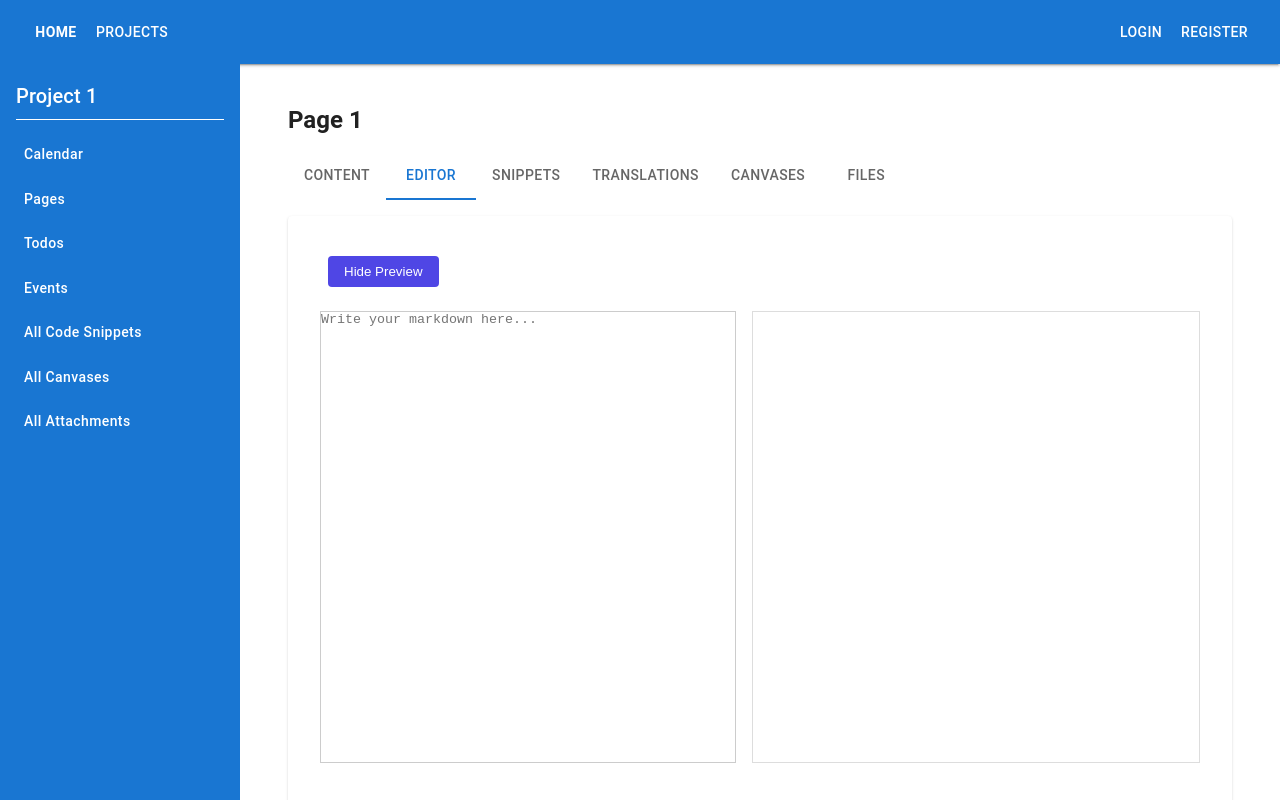
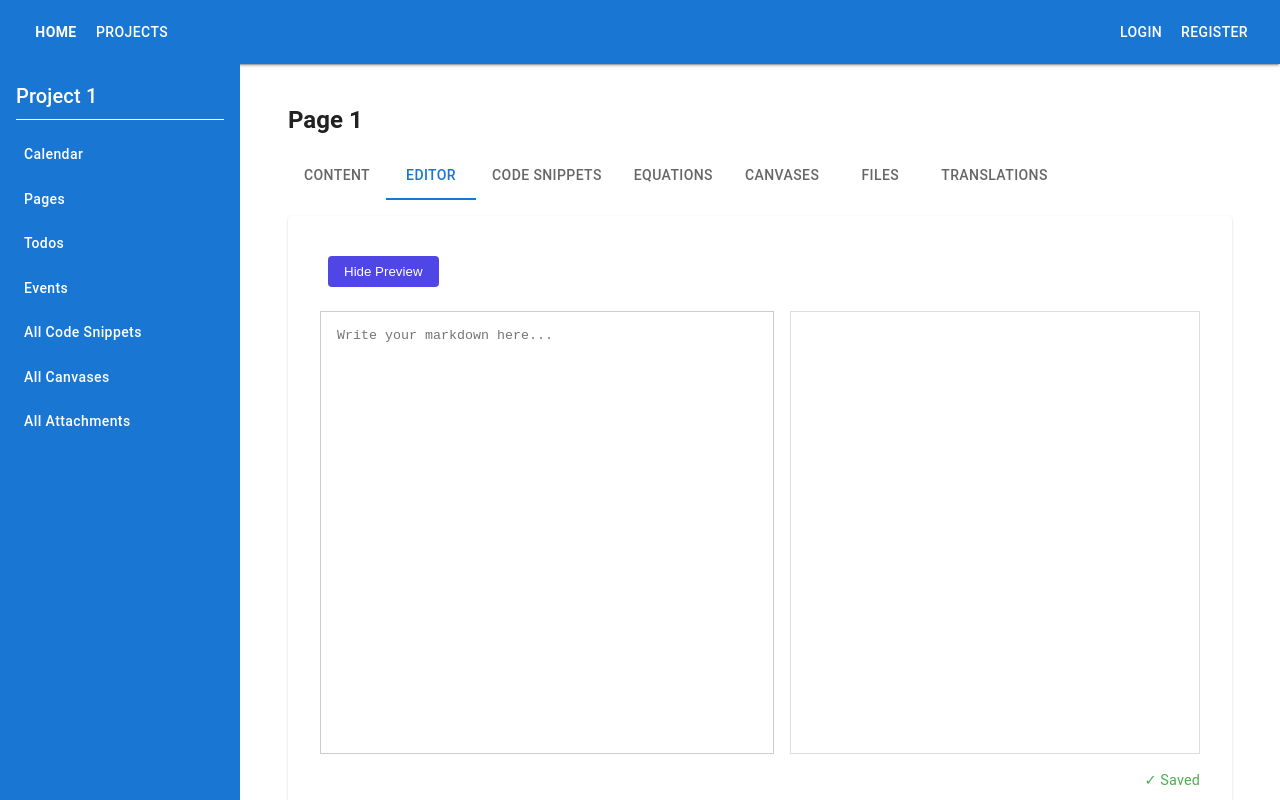
Before and after one commit to Maple-Lazuli/one-place-v3, a React (Vite) app in the folder ui/: page /projects/project/1/pages/page/1/editor in a window 1280 px wide. Both pictures are taken after a click on the button "Show Preview". Built offline with nearby package versions, Linux system fonts and the light colour scheme; no server answers.

Commit message:
page content and editor now are working

```diff
--- a/ui/src/components/projects/project/pages/Page.jsx
+++ b/ui/src/components/projects/project/pages/Page.jsx
@@ -1,14 +1,7 @@
 import { useParams, Outlet, useLocation, useNavigate } from 'react-router-dom'
-import {
-  Typography,
-  Container,
-  Paper,
-  Tabs,
-  Tab,
-  Box
-} from '@mui/material'
+import { Typography, Container, Paper, Tabs, Tab, Box } from '@mui/material'
 
-export default function Page() {
+export default function Page () {
   const { project_id, page_id } = useParams()
   const location = useLocation()
   const navigate = useNavigate()
@@ -16,19 +9,24 @@ export default function Page() {
   const navLinks = [
     { label: 'Content', path: '' },
     { label: 'Editor', path: 'editor' },
-    { label: 'Snippets', path: 'snippets' },
-    { label: 'Translations', path: 'translations' },
+    { label: 'Code Snippets', path: 'snippets' },
+    { label: 'Equations', path: 'equations' },
     { label: 'Canvases', path: 'canvases' },
-    { label: 'Files', path: 'files' }
+    { label: 'Files', path: 'files' },
+    { label: 'Translations', path: 'translations' }
   ]
 
   const currentPathSegment = location.pathname.split('/').pop()
-  const currentTabIndex = navLinks.findIndex(link => link.path === currentPathSegment)
+  const currentTabIndex = navLinks.findIndex(
+    link => link.path === currentPathSegment
+  )
   const tabIndex = currentTabIndex === -1 ? 0 : currentTabIndex
 
   const handleChange = (event, newValue) => {
     const selectedPath = navLinks[newValue].path
-    navigate(`/projects/project/${project_id}/pages/page/${page_id}/${selectedPath}`)
+    navigate(
+      `/projects/project/${project_id}/pages/page/${page_id}/${selectedPath}`
+    )
   }
 
   return (
@@ -41,18 +39,18 @@ export default function Page() {
         p: 2
       }}
     >
-      <Typography variant="h5" fontWeight="bold" sx={{ mb: 2, flexShrink: 0 }}>
+      <Typography variant='h5' fontWeight='bold' sx={{ mb: 2, flexShrink: 0 }}>
         Page {page_id}
       </Typography>
 
       <Tabs
         value={tabIndex}
         onChange={handleChange}
-        textColor="primary"
-        indicatorColor="primary"
+        textColor='primary'
+        indicatorColor='primary'
         sx={{ mb: 2, flexShrink: 0 }}
-        variant="scrollable"
-        scrollButtons="auto"
+        variant='scrollable'
+        scrollButtons='auto'
         allowScrollButtonsMobile
       >
         {navLinks.map(({ label }) => (
@@ -67,7 +65,7 @@ export default function Page() {
           display: 'flex',
           flexDirection: 'column',
           p: 2,
-          minHeight: 0, // important for flexbox scroll containment
+          minHeight: 0 // important for flexbox scroll containment
         }}
       >
         <Box
@@ -75,6 +73,7 @@ export default function Page() {
             flexGrow: 1,
             overflowY: 'auto',
             minHeight: 0, // important for scroll containment inside flexbox
+            maxHeight: '80vh' // limit height to viewport
           }}
         >
           <Outlet />
--- a/ui/src/components/projects/project/pages/PageContent.jsx
+++ b/ui/src/components/projects/project/pages/PageContent.jsx
@@ -13,6 +13,8 @@ export default function PageContent() {
   const { page_id } = useParams()
   const [text, setText] = useState('')
   const lastEditTimeRef = useRef(0)
+  const containerRef = useRef(null)
+  const [containerWidth, setContainerWidth] = useState(0)
 
   // Function to fetch page content
   const fetchPage = async () => {
@@ -60,19 +62,41 @@ export default function PageContent() {
     return () => clearInterval(interval)
   }, [page_id])
 
+  // Measure container width on mount
+  useEffect(() => {
+    if (containerRef.current) {
+      setContainerWidth(containerRef.current.offsetWidth)
+    }
+  }, [])
+
   return (
     <div
+      ref={containerRef}
       style={{
         maxWidth: '100%',
+        maxHeight: '100%',
+        padding: '1rem',
         overflowWrap: 'break-word',
-        padding: '1rem'
+        boxSizing: 'border-box'
+
       }}
     >
-      <ReactMarkdown
-        children={text}
-        remarkPlugins={[remarkMath, remarkGfm]}
-        rehypePlugins={[rehypeKatex, rehypeHighlight]}
-      />
+      <div
+        style={{
+          maxWidth: containerWidth ? containerWidth * 0.9 : '90%',
+          wordBreak: 'break-word',
+          maxHeight: '100%',
+          overflowWrap: 'break-word',
+        //   whiteSpace: 'pre-wrap',
+          margin: 'auto'
+        }}
+      >
+        <ReactMarkdown
+          children={text}
+          remarkPlugins={[remarkMath, remarkGfm]}
+          rehypePlugins={[rehypeKatex, rehypeHighlight]}
+        />
+      </div>
     </div>
   )
 }
--- a/ui/src/components/projects/project/pages/PageEditor.jsx
+++ b/ui/src/components/projects/project/pages/PageEditor.jsx
@@ -1,4 +1,4 @@
-import { useState, useEffect } from 'react'
+import { useState, useEffect, useRef } from 'react'
 import { useParams } from 'react-router-dom'
 import ReactMarkdown from 'react-markdown'
 import remarkMath from 'remark-math'
@@ -14,9 +14,13 @@ export default function PageEditor() {
   const [text, setText] = useState('')
   const [saving, setSaving] = useState(false)
   const [showPreview, setShowPreview] = useState(false)
+  const lastEditTimeRef = useRef(Date.now())    // tracks last time user edited text locally
+  const lastSaveTimeRef = useRef(0)             // tracks last time we successfully saved to server
+  const containerRef = useRef(null)
+  const [containerWidth, setContainerWidth] = useState(0)
 
-  useEffect(() => {
-    async function fetchPage() {
+  // Fetch page content from server and update text & lastEditTimeRef
+  const fetchPage = async () => {
     try {
       const res = await fetch(`/api/pages/get?id=${page_id}`, {
         credentials: 'include'
@@ -24,6 +28,11 @@ export default function PageEditor() {
       const data = await res.json()
       if (res.ok && data.status === 'success') {
         setText(data.message.content || '')
+        lastEditTimeRef.current = (data.message.lastEditTime || 0) * 1000
+        // Also reset lastSaveTimeRef if server data is fresher (optional)
+        if (lastSaveTimeRef.current < lastEditTimeRef.current) {
+          lastSaveTimeRef.current = lastEditTimeRef.current
+        }
       } else {
         console.error('Failed to load page:', data.message)
       }
@@ -31,9 +40,37 @@ export default function PageEditor() {
       console.error('Error loading page:', err)
     }
   }
+
+  useEffect(() => {
     fetchPage()
   }, [page_id])
 
+  useEffect(() => {
+    const interval = setInterval(async () => {
+      try {
+        const res = await fetch(`/api/pages/last_update?id=${page_id}`, {
+          credentials: 'include'
+        })
+        const data = await res.json()
+        if (res.ok && data.last_update && data.last_update !== 'Null') {
+          const lastUpdate = Number(data.last_update) * 1000
+
+          // Only fetch if server update is newer than both our last edit and last save time
+          if (
+            lastUpdate > lastEditTimeRef.current &&
+            lastUpdate > lastSaveTimeRef.current
+          ) {
+            fetchPage()
+          }
+        }
+      } catch (err) {
+        console.error('Error checking last update:', err)
+      }
+    }, 1500)
+    return () => clearInterval(interval)
+  }, [page_id])
+
+  // Auto-save after user edits, update lastSaveTimeRef on success
   useEffect(() => {
     if (text === '') return
     const timeout = setTimeout(async () => {
@@ -48,29 +85,43 @@ export default function PageEditor() {
             content: text
           })
         })
+        lastSaveTimeRef.current = Date.now()  // mark last save time as now
       } catch (err) {
         console.error('Auto-save failed:', err)
       } finally {
         setSaving(false)
       }
-    }, 1000)
+    }, 500)
 
     return () => clearTimeout(timeout)
   }, [text, page_id])
 
+  useEffect(() => {
+    if (containerRef.current) {
+      setContainerWidth(containerRef.current.offsetWidth)
+    }
+  }, [])
+
+  const handleChange = e => {
+    setText(e.target.value)
+    lastEditTimeRef.current = Date.now()  // mark last edit time as now
+  }
+
   return (
     <div
+      ref={containerRef}
       style={{
         display: 'flex',
         flexDirection: 'column',
         gap: '1rem',
-        height: '95%', // fill parent height
+        height: '100%',
         boxSizing: 'border-box',
-        padding: '1rem'
+        padding: '1rem',
+        overflow: 'hidden'
       }}
     >
       <button
-        onClick={() => setShowPreview((prev) => !prev)}
+        onClick={() => setShowPreview(prev => !prev)}
         style={{
           marginBottom: '0.5rem',
           alignSelf: 'flex-start',
@@ -80,57 +131,103 @@ export default function PageEditor() {
       >
         {showPreview ? 'Hide Preview' : 'Show Preview'}
       </button>
+
       <div
         style={{
           display: 'flex',
           gap: '1rem',
-          height: showPreview ? 'calc(100% - 2rem)' : '100%', // leave space for button and status
+          height: showPreview ? 'calc(100% - 2rem)' : '100%',
           flexGrow: 1,
-          boxSizing: 'border-box',
-          overflow: 'hidden' // prevent container scrollbars
+          overflow: 'hidden',
+          boxSizing: 'border-box'
         }}
       >
         <textarea
           value={text}
-          onChange={(e) => setText(e.target.value)}
+          onChange={handleChange}
           style={{
             flex: 1,
             fontFamily: 'monospace',
-            padding: 0,
-            margin: 0,
+            padding: '1rem',
             border: '1px solid #ccc',
             resize: 'none',
             height: '100%',
+            margin: 0,
             boxSizing: 'border-box',
-            overflow: 'auto'
+            overflow: 'auto',
+            whiteSpace: 'pre-wrap',
+            wordWrap: 'break-word'
           }}
           placeholder="Write your markdown here..."
         />
 
         {showPreview && (
           <div
+            className="markdown-preview"
+            style={{
+              flexShrink: 0,
+              width: containerWidth ? containerWidth * 0.45 : '45%',
+              overflow: 'hidden',
+              background: '#fff',
+              border: '1px solid #ddd',
+              padding: '1rem',
+              height: '100%',
+              boxSizing: 'border-box',
+              display: 'flex',
+              flexDirection: 'column',
+              minWidth: 0
+            }}
+          >
+            <div
               style={{
                 flex: 1,
                 overflowY: 'auto',
-              background: '#fff',
-              border: '1px solid #ddd',
-              paddingTop: 10,  // top padding of 10px
-              paddingRight: '1rem',
-              paddingBottom: '1rem',
-              paddingLeft: '1rem',
-              height: '100%',
-              boxSizing: 'border-box'
+                overflowX: 'hidden',
+                wordBreak: 'break-word',
+                overflowWrap: 'break-word',
+                width: '100%',
+                maxWidth: '100%',
+                minWidth: 0
               }}
             >
               <ReactMarkdown
                 children={text}
                 remarkPlugins={[remarkMath, remarkGfm]}
                 rehypePlugins={[rehypeKatex, rehypeHighlight]}
+                components={{
+                  code({ node, inline, className, children, ...props }) {
+                    return (
+                      <code
+                        style={{
+                          whiteSpace: 'pre-wrap',
+                          wordBreak: 'break-word',
+                          overflowWrap: 'break-word',
+                          width: '100%',
+                          display: 'inline-block'
+                        }}
+                        className={className}
+                        {...props}
+                      >
+                        {children}
+                      </code>
+                    )
+                  }
+                }}
               />
+            </div>
           </div>
         )}
       </div>
 
+      <div
+        style={{
+          alignSelf: 'flex-end',
+          fontSize: '0.9rem',
+          color: saving ? '#1976d2' : '#4caf50'
+        }}
+      >
+        {saving ? 'Saving...' : '✓ Saved'}
+      </div>
     </div>
   )
 }
```
Lines whose indentation alone changed are shown as unchanged.
